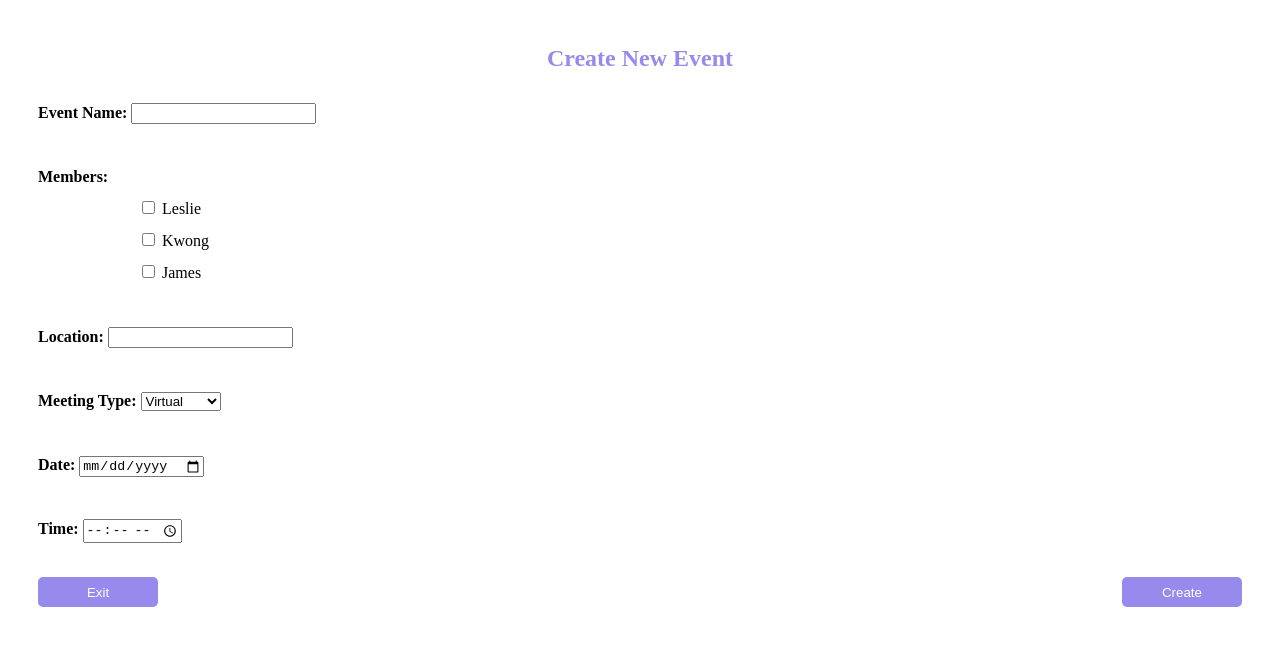
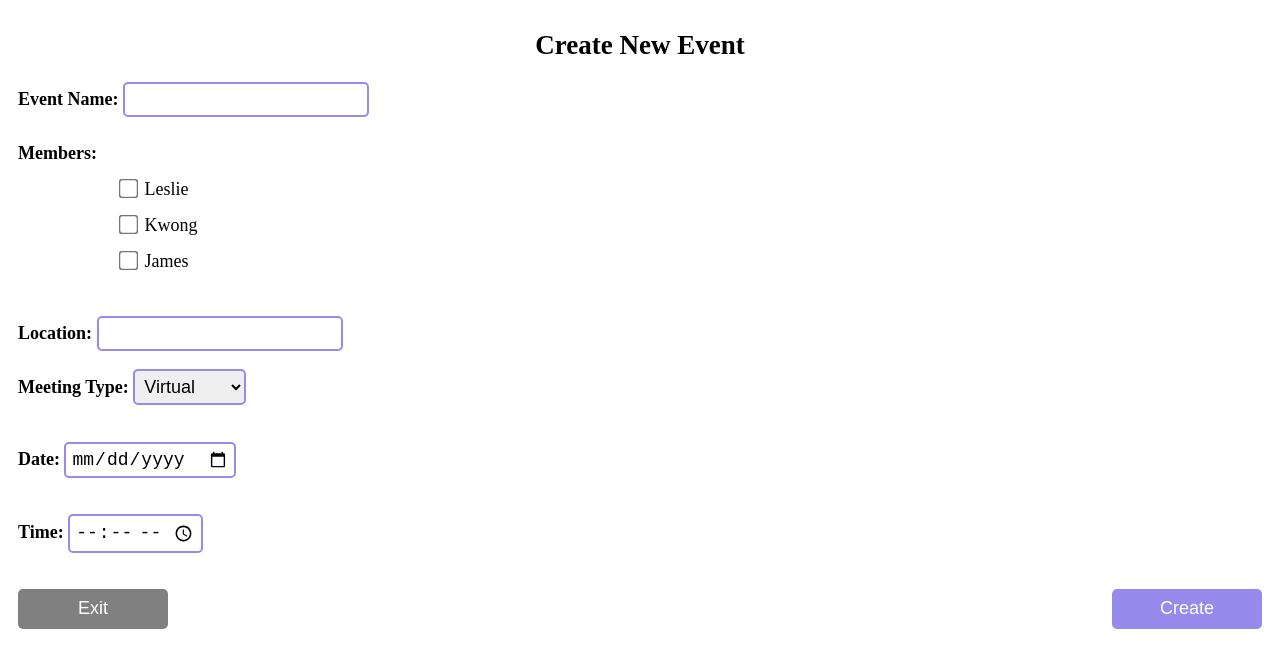
Before and after one commit to KolbyLalonde/CPSC481T08-4, a plain HTML site: page Calendar Page/new event.html in a window 1280 px wide. Drawn offline with Linux system fonts and the light colour scheme.

Commit message:
Calendar Page: made text size larger and edited the coloring

```diff
--- a/Calendar Page/calendar.css
+++ b/Calendar Page/calendar.css
@@ -5,18 +5,51 @@
     --buttonHoverPurple: #797DD6;
 }
 
+body {
+    font-size: 18px;
+}
+
+input {
+    font-size: 18px;
+    border: 2px solid var(--textPurple); /* Change border color */
+    padding: 5px;
+    border-radius: 5px;
+}
+
+input[type="checkbox"]{
+    transform: scale(1.5); /* Increase size */
+    margin-right: 5px; /* Add spacing between checkboxes and text */
+    accent-color: var(--textPurple);
+}
+
+input[type="text"] {
+    padding-left: 8px; /* Add some spacing inside */
+    padding: 5px;
+    border-radius: 5px; /* Optional: Rounded corners */
+}
+
+option {
+    font-size: 18px;
+}
+
+select {
+    font-size: 18px;
+    border: 2px solid var(--textPurple); /* Change border color */
+    padding: 5px;
+    border-radius: 5px;
+}
+
 .title {
     text-align: center;
     margin-bottom: 10px;
-    margin-top: 15px;
+    margin-top: 10px;
     color: var(--textPurple);
 }
 
 .heading {
     text-align: center;
     margin-bottom: 15px;
-    margin-top: 45px;
-    color: var(--textPurple);
+    margin-top: 30px;
 }
 
 
@@ -41,8 +74,8 @@
 }
 
 .FormContainer {
-    padding: 30px;
-    padding-top:10px;
+    padding: 10px;
+    padding-top:5px;
     line-height: 2;
 }
 
@@ -61,7 +94,7 @@
     width: 100%;
     text-align: center;
     button {
-        width:  80%;
+        width:  90%;
         height: 40px;
     }
 }
@@ -76,8 +109,12 @@ button:hover {
 }
 
 .FormButton button{
-    width: 120px;
-    height: 30px;
+    width: 150px;
+    height: 40px;
+}
+
+.FormButton .exit{
+    background-color: grey;
 }
 
 button{
@@ -86,6 +123,7 @@ button{
     border: none;
     border-radius: 5px;
     cursor: pointer;
+    font-size: 18px;
 }
 
 label{
--- a/Calendar Page/new event.html
+++ b/Calendar Page/new event.html
@@ -13,8 +13,7 @@
         <form>
             <label for="event_name">Event Name:</label>
             <input type = "text" id="event_name">
-            <br>
-            <br>
+            <p></p>
             <label for="members">Members:</label><br>
             <div class = "members">
                 <input type="checkbox" id="leslie" name="members[]" value="leslie">
@@ -29,8 +28,7 @@
             </div>
             <label for="location">Location:</label>
             <input type="text" id="location" name="location">
-            <br>
-            <br>
+            <p></p>
             <label for="meeting_type">Meeting Type:</label>
             <select id="meeting_type" name="meeting_type">
                 <option value="virtual">Virtual</option>
@@ -48,7 +46,7 @@
             <br>
         </form>
         <div class="FormButton">
-            <button type="submit">Exit</button>
+            <button class = "exit" type="submit">Exit</button>
             <button type="submit">Create</button>
         </div>
     </div>
```
Also changed, not shown: Calls Interface/user selection.html (added).
